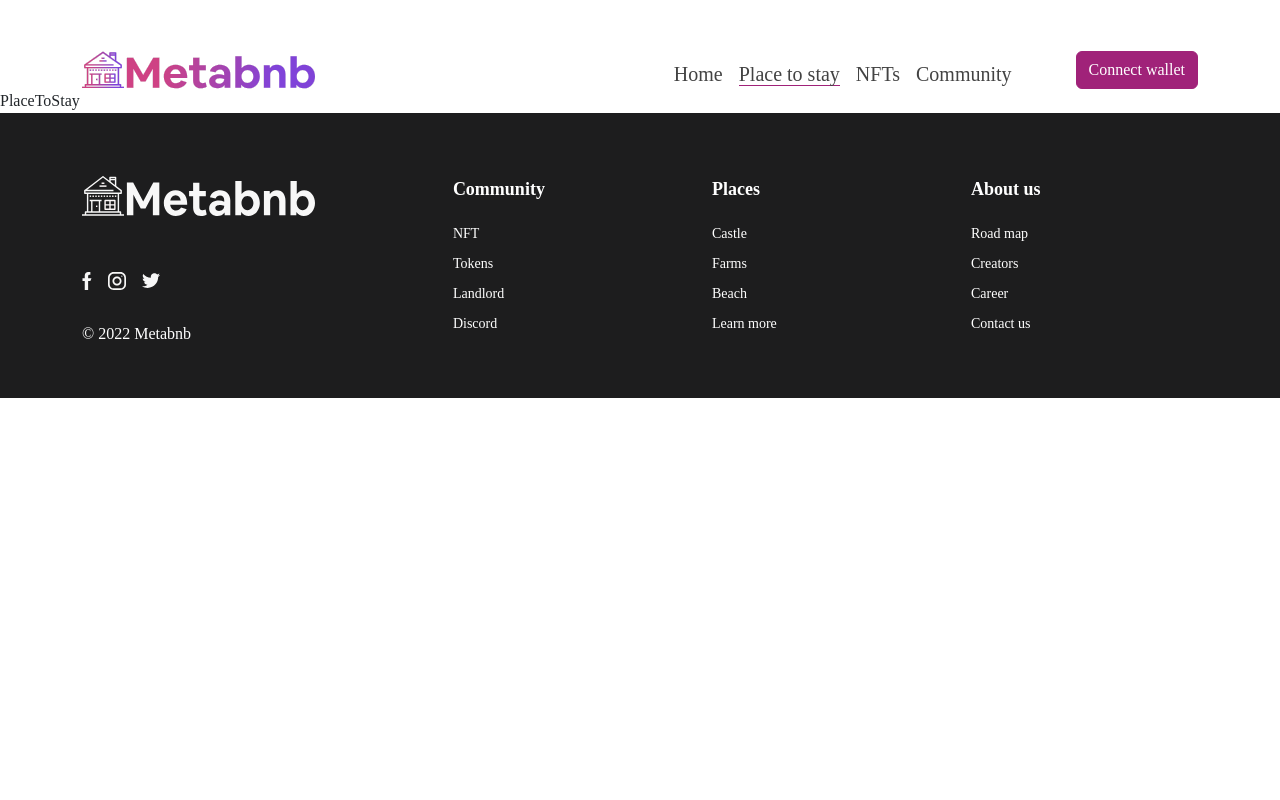
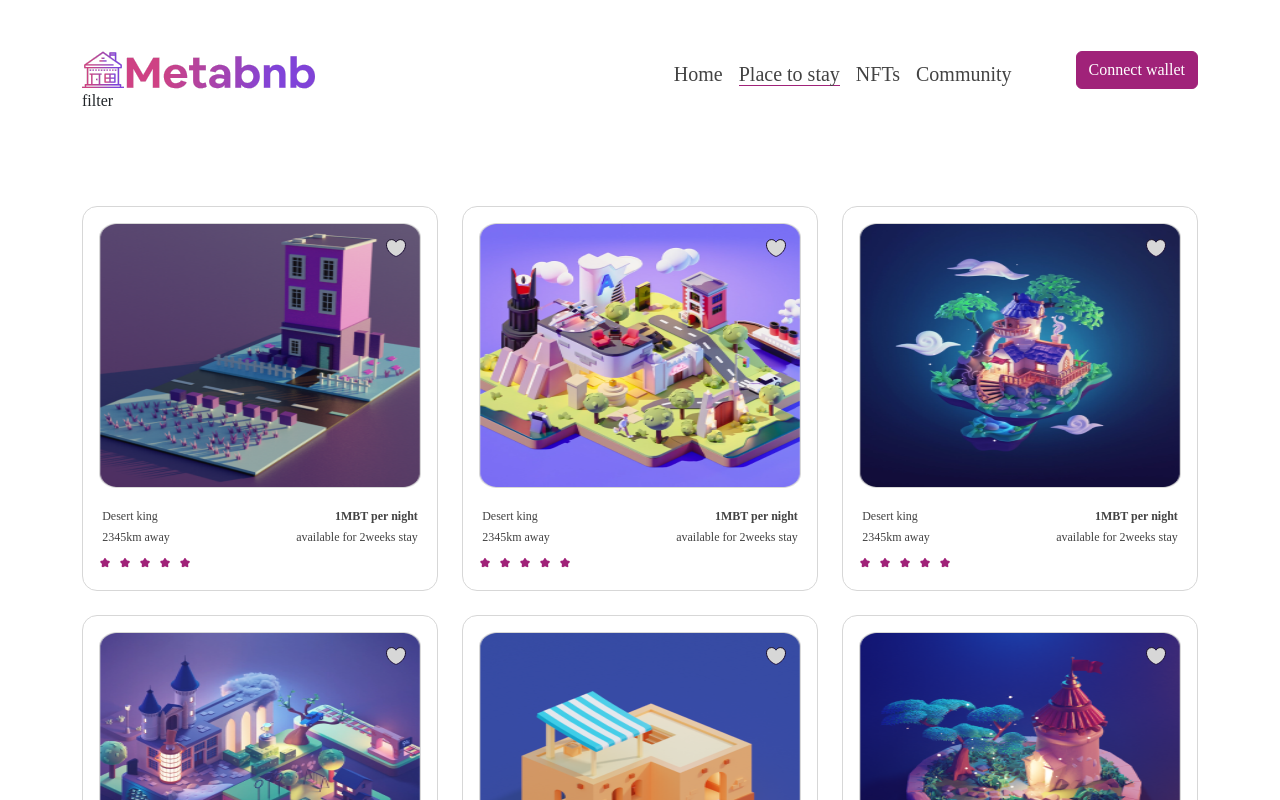
Before and after one commit to AjulibeChiemela/metabnb-hng, a React (Create React App) app: page /places in a window 1280 px wide. Shown: the top 800 px of the page. Built offline with nearby package versions, Linux system fonts and the light colour scheme; a web font is replaced by a local one.

Commit message:
feat:add cards for placesToStay page

```diff
--- a/src/components/UI/Card.scss
+++ b/src/components/UI/Card.scss
@@ -27,6 +27,7 @@
     p {
       font-size: 12px;
       color: $dark;
+      margin: 0.2rem;
     }
     .text-right {
       text-align: right;
--- a/src/pages/PlaceToStay.js
+++ b/src/pages/PlaceToStay.js
@@ -1,7 +1,21 @@
 import React from "react";
+import Card from "../components/UI/Card";
+import { places } from "../data/cardData";
+import "./PlaceToStay.scss";
 
 const PlaceToStay = () => {
-  return <div>PlaceToStay</div>;
+  return (
+    <div className="places-page container">
+      <section>filter</section>
+      <section className="places-page-cards">
+        <div className="places-page-cards-inner">
+          {places.map((place) => (
+            <Card image={place.image} />
+          ))}
+        </div>
+      </section>
+    </div>
+  );
 };
 
 export default PlaceToStay;
--- a/src/pages/PlaceToStay.scss
+++ b/src/pages/PlaceToStay.scss
@@ -0,0 +1,21 @@
+@import "../styles/variables";
+
+.places-page {
+  &-cards {
+    padding-block: 3.6rem;
+    &-inner {
+      display: grid;
+      gap: 1.5rem;
+      margin-top: 2.2rem;
+      @media screen and (min-width: $mobile) {
+        grid-template-columns: 1fr 1fr;
+        @media screen and (min-width: $md) {
+          grid-template-columns: 1fr 1fr 1fr;
+        }
+        @media screen and (min-width: 1400px) {
+          grid-template-columns: repeat(4, 1fr);
+        }
+      }
+    }
+  }
+}
```
